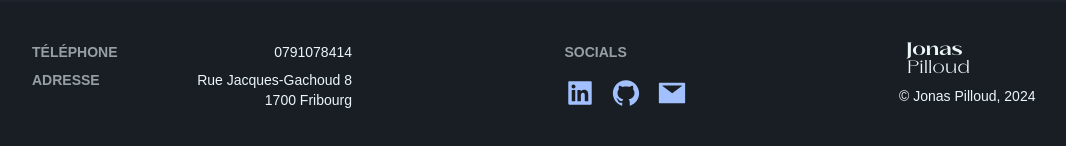
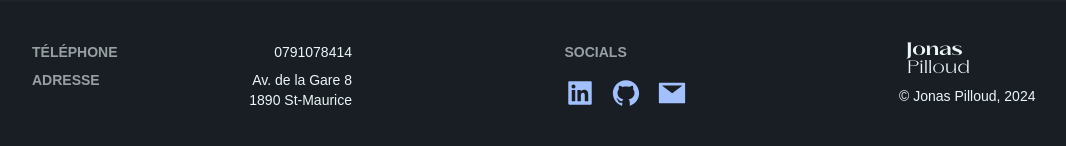
Before and after one commit to Gen0miX/jonas-resume, a Next.js app: page / in a window 1280 px wide. Shown: the part 6188-6334 px from the top of the page, without its empty margins (8-1074 px from the left). Built offline with nearby package versions, Linux system fonts and the light colour scheme; a web font is replaced by a local one.

Commit message:
address change

```diff
--- a/components/Footer.tsx
+++ b/components/Footer.tsx
@@ -12,8 +12,8 @@ export default function Footer() {
         <div className="flex flex-row justify-between w-full">
           <h6 className="mb-0 footer-title">Adresse</h6>
           <div className="flex flex-col items-end">
-            <p className="">Rue Jacques-Gachoud 8</p>
-            <p className="">1700 Fribourg</p>
+            <p className="">Av. de la Gare 8</p>
+            <p className="">1890 St-Maurice</p>
           </div>
         </div>
       </div>
```
Also changed, not shown: 1 other file (tests, documents, lock files or other folders).
